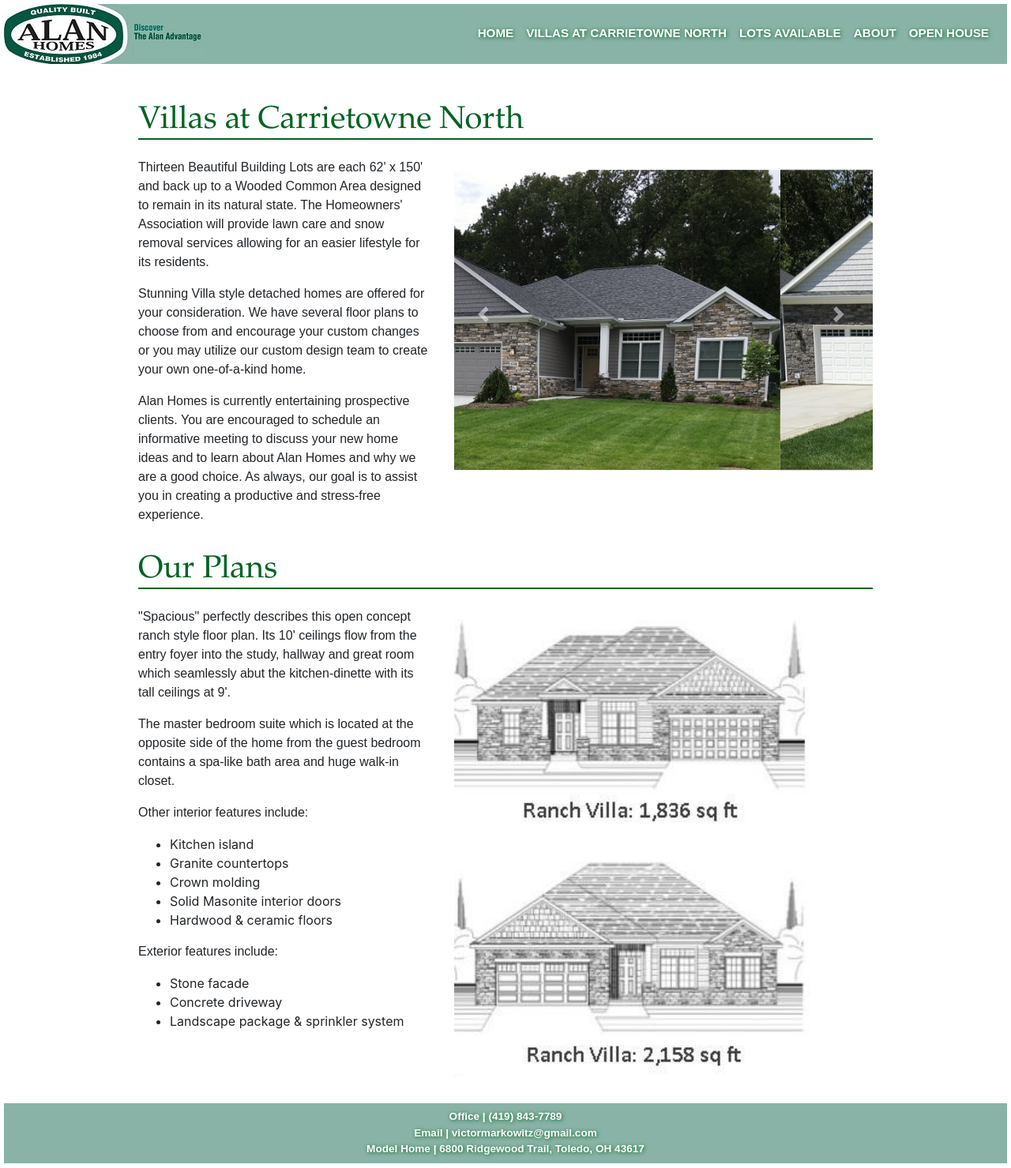
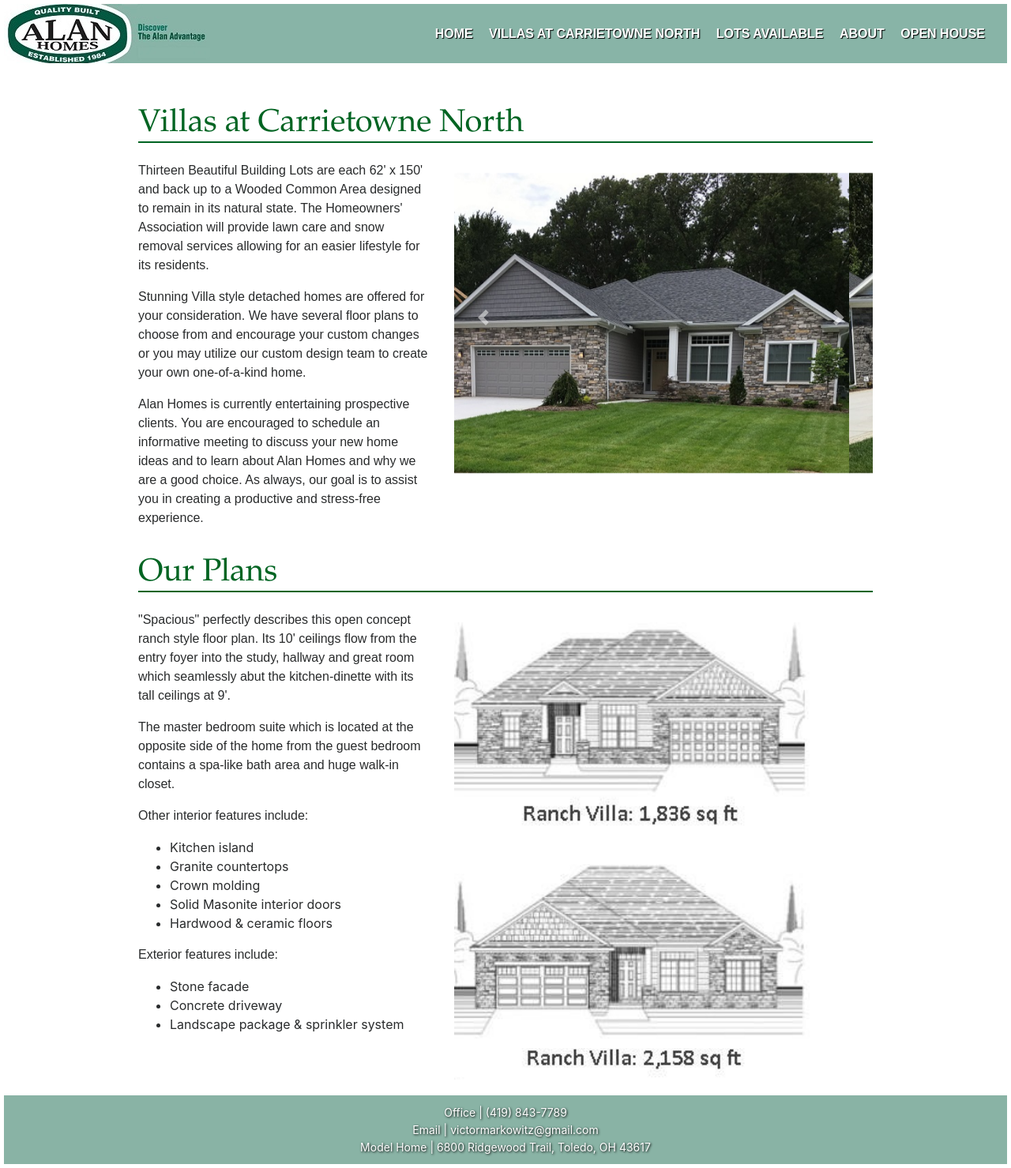
Before and after one commit to evanslaton/alanhomes, a plain HTML site: page pages/villasatcarrietownenorth.html in a window 1280 px wide. Shown: the whole page at 79% size. Drawn offline with nearby package versions, Linux system fonts and the light colour scheme.

Commit message:
Fixed navbar dropdown toggle issue and altered some content per owners request

```diff
--- a/css/styles.css
+++ b/css/styles.css
@@ -1,48 +1,139 @@
 /*Styles applying to all pages*/
 body {
-	padding: 0 0 100px 0;
+	padding: 0;
 	margin: 0;
 	background-color: white;
 	height: 100%;
 	position: relative;
 }
 
-nav {
-	height: 81px;
-	background: #89b3a6 !important;
-	background: url(../images/navbar_logo.jpg) !important;
-	border-top: 5px solid white;
-	border-right: 5px solid white;
-	padding: 0;
+.hidden {
+	display: none;
 }
 
-button {
-	position: absolute;
-	right: 2%;
-	top: 17px;
+
+/*============ Navbar ============*/
+nav {
+  min-height: 85px;
+  border: 5px solid white;
+  background-color: #89B3A5;
+  background: url(../images/navbar_logo.jpg);
+  background-repeat: no-repeat;
+  font-family: Arial, Helvetica, sans-serif;
+  position: relative;
 }
 
-div#navbarNav {
-	height: 100%;
+nav ul.desktop {
+  list-style-type: none;
+  text-align: right;
+  margin-top: 26px;
+  margin-right: 20px
 }
 
-ul.navbar-nav {
-	position: absolute;
-	top: 3px;
-	right: 0;
-	background-color: #89b3a6;
-	padding: 15px;
-	z-index: 1;
+nav ul.desktop li {
+  display: inline;
+  margin: 0 8px;
 }
 
-.navbar-nav a {
-	text-align: center;
-	color: white !important;
-	font-family:  Arial, Helvetica, sans-serif;
-	font-size: .95em;
-	font-weight: 600;
-	text-transform: uppercase;
-    text-shadow: 1px 1px 5px #006422;
+nav ul.mobile {
+  list-style-type: none;
+  text-align: left;
+  margin-top: 35px;
+}
+
+nav ul.mobile li {
+  margin-top: 10px;
+}
+
+nav ul li a {
+  color: white;
+  font-size: 16px;
+  text-transform: uppercase;
+  font-weight: bold;
+  text-shadow: 1px 1px 1px black;
+}
+
+nav ul li a:hover {
+  color: white;
+  text-decoration: none;
+  text-shadow: 2px 2px 3px black;
+}
+
+.hamburger-button {
+  border: 1px solid white;
+  border-radius: 5px;
+  display: none;
+  float: right;
+  margin-top: 18px;
+  margin-right: 20px;
+}
+
+.hamburger-button:hover {
+  cursor: pointer;
+}
+
+#nav-link-mobile {
+  display: none;
+}
+
+.nav-link-mobile {
+  position: absolute;
+  background-color: #89B3A5;
+  width: 100%;
+  top: 75px;
+  z-index: 1;
+}
+
+.nav-link-mobile li {
+  list-style-type: none;
+  margin-top: 10px;
+}
+
+@media (max-width: 1040px) {
+  nav ul li a {
+    font-size: 14px;
+  }
+}
+
+@media (max-width: 945px) {
+  ul.desktop {
+    display: none;
+  }
+
+  .hamburger-button {
+    display: block;
+  }
+}
+
+@media (max-width: 360px) {
+  nav {
+    background: url(../images/navbar_logo2.png);
+  }
+}
+
+
+/*============ Footer ============*/
+footer {
+  background-color: #89B3A5;
+  border: 5px solid white;
+  color: white;
+  text-shadow: 1px 1px 3px black;
+  padding: 10px;
+}
+
+footer p {
+  margin: 1px;
+  font-size: 14px;
+}
+
+footer a {
+  text-decoration: none;
+  color: white;
+}
+
+footer a:hover {
+  text-decoration: none;
+  color: white;
 }
 
 div.container {
@@ -73,38 +164,13 @@ div.container p {
 	padding: 0;
 }
 
-img {
+.container img {
 	width: 100%;
 	height: auto;
 	margin: 15px 0;
 	padding-top: 15px;
 }
 
-div.footer {
-	margin: 0;
-	padding: 7px 0 7px 0;
-	width: 100%;
-	background-color: #89B3A6;
-	border: 5px solid white;
-	text-align: center;
-	position: absolute;
-    bottom: 0;
-}
-
-div.footer p {
-	padding: 0;
-	margin: 0;
-	color: white;
-	font-family:  Arial, sans-serif;
-	font-size: .85em;
-	font-weight: 600;
-	text-shadow: 1px 1px 5px #006422;
-}
-
-div.footer a {
-	text-decoration: none;
-	color: white;
-}
 
 /*Styles applying to Home*/
 h2.smaller {
@@ -172,7 +238,7 @@ figcaption p {
 /*Styles applying to Model Home*/
 div.contact-info-div {
 	width: 90%;
-	margin: 0 auto;
+	margin: 0 auto 30px;
 }
 
 h3 {
@@ -183,7 +249,16 @@ h3 {
 	text-decoration: underline;
 }
 
+.contact-phone-heading {
+	margin-top: 5px;
+}
+
 a {
+	color: black;
+	text-decoration: none;
+}
+
+p.contact-info a:hover {
 	color: black;
 	text-decoration: none;
 }
@@ -211,7 +286,7 @@ iframe {
 div.winter-incentive {
 	margin-top: 20px;
 	background-color: #c9d7e8;
-	padding: 8px 16px;
+	padding: 8px 20px;
 }
 
 div.winter-incentive h2 {
--- /dev/null
+++ b/js/scripts.js
@@ -0,0 +1,14 @@
+$(document).ready(function () {
+
+
+	$('#hamburger-button').on('click', function() {
+		$('#nav-link-mobile').slideToggle();
+	});
+
+
+
+
+
+
+
+});
--- a/villasatcarrietownenorth.html
+++ b/pages/villasatcarrietownenorth.html
@@ -1,37 +1,76 @@
 <!DOCTYPE html>
 <html>
 <head>
-	<link rel="stylesheet" href="https://maxcdn.bootstrapcdn.com/bootstrap/4.0.0-beta/css/bootstrap.min.css" integrity="sha384-/Y6pD6FV/Vv2HJnA6t+vslU6fwYXjCFtcEpHbNJ0lyAFsXTsjBbfaDjzALeQsN6M" crossorigin="anonymous">
-	<link rel="stylesheet" href="css/styles.css">
 	<link rel="icon" href="images/favicon-16x16.png">
 	<title>Alan Homes | Custom and New Home Builder</title>
+
 	<meta name="description" content="Alan Homes is dedicated to personal attention and strives to create a positive and stress free home building experience. Your referral is our ultimate goal.">
 	<meta name="keywords" content="new homes for sale, home builders, custom homes, custom builder, villas, building, contractor, builder, sylvania real estate, sylvania new homes, sylvania home builders, sylvania custom homes, sylvania luxury homes, construction management, toledo home builders, I want to buy a new home, I need to buy a new home, lots, building lots, new home sites">
 	<meta name="viewport" content="width=device-width, initial-scale=1">
 	<meta name="format-detection" content="telephone=no">
+
+
+	<!-- Bootstrap -->
+	<link rel="stylesheet" href="https://maxcdn.bootstrapcdn.com/bootstrap/4.0.0-beta.3/css/bootstrap.min.css" integrity="sha384-Zug+QiDoJOrZ5t4lssLdxGhVrurbmBWopoEl+M6BdEfwnCJZtKxi1KgxUyJq13dy" crossorigin="anonymous">
+	<script src="https://code.jquery.com/jquery-3.2.1.slim.min.js" integrity="sha384-KJ3o2DKtIkvYIK3UENzmM7KCkRr/rE9/Qpg6aAZGJwFDMVNA/GpGFF93hXpG5KkN" crossorigin="anonymous"></script>
+	<script src="https://cdnjs.cloudflare.com/ajax/libs/popper.js/1.12.9/umd/popper.min.js" integrity="sha384-ApNbgh9B+Y1QKtv3Rn7W3mgPxhU9K/ScQsAP7hUibX39j7fakFPskvXusvfa0b4Q" crossorigin="anonymous"></script>
+	<script src="https://maxcdn.bootstrapcdn.com/bootstrap/4.0.0-beta.3/js/bootstrap.min.js" integrity="sha384-a5N7Y/aK3qNeh15eJKGWxsqtnX/wWdSZSKp+81YjTmS15nvnvxKHuzaWwXHDli+4" crossorigin="anonymous"></script>
+
+
+	<!-- jQuery -->
+	<script src="https://ajax.googleapis.com/ajax/libs/jquery/3.2.1/jquery.min.js"></script>
+
+
+	<!-- Custom CSS -->
+	<link rel="stylesheet" href="../css/styles.css">
+
+
+	<!-- Custom JS -->
+	<script src="../js/scripts.js"></script>
+
 </head>
 <body>
 
-<nav class="navbar navbar-expand-lg navbar-light">
-  <button class="navbar-toggler" type="button" data-toggle="collapse" data-target="#navbarNav" aria-controls="navbarNav" aria-expanded="false" aria-label="Toggle navigation">
-    <span class="navbar-toggler-icon"></span>
-  </button>
-  <div class="collapse navbar-collapse" id="navbarNav">
-    <ul class="navbar-nav">
-      <li class="nav-item active">
-        <a class="nav-link" href="index.html">Home<span class="sr-only">(current)</span></a>
+<nav>
+	<a href="index.html">
+		<h1 class="hidden">Alan Homes, Inc</h1>
+	</a>
+	<ul class="desktop">
+		<li>
+			<a href="../index.html">home</a>
 		</li>
-      <li class="nav-item">
-        <a class="nav-link" href="villasatcarrietownenorth.html">Villas at Carrietowne North</a>
+		<li>
+			<a href="villasatcarrietownenorth.html">Villas at CarrieTowne North</a>
 		</li>
-      <li class="nav-item">
-        <a class="nav-link" href="lotsavailable.html">Lots Available</a>
+		<li>
+			<a href="lotsavailable.html">Lots Available</a>
 		</li>
-      <li class="nav-item">
-        <a class="nav-link" href="about.html">About</a>
+		<li>
+			<a href="about.html">About</a>
 		</li>
-      <li class="nav-item">
-        <a class="nav-link" href="openhouse.html">Open House</a>
+		<li>
+			<a href="openhouse.html">Open House</a>
+		</li>
+	</ul>
+
+	<img id="hamburger-button" class="hamburger-button" src="../images/hamburger.png" alt="hamburger menu button" />
+
+	<div id="nav-link-mobile" class="nav-link-mobile">
+		<ul>
+			<li>
+				<a href="../index.html">home</a>
+			</li>
+			<li>
+				<a href="villasatcarrietownenorth.html">Villas at CarrieTowne North</a>
+			</li>
+			<li>
+				<a href="lotsavailable.html">Lots Available</a>
+			</li>
+			<li>
+				<a href="about.html">About</a>
+			</li>
+			<li>
+				<a href="openhouse.html">Open House</a>
 			</li>
 		</ul>
 	</div>
@@ -52,13 +91,13 @@
 			<div id="carouselExampleControls" class="carousel slide" data-ride="carousel">
 				<div class="carousel-inner">
 			    	<div class="carousel-item active">
-			      	<img class="d-block w-100" src="images/carrietowne-model.jpg" alt="First slide">
+			      	<img class="d-block w-100" src="../images/carrietowne-model.jpg" alt="First slide">
 			    	</div>
 			    	<div class="carousel-item">
-			      	<img class="d-block w-100" src="images/carrietowne-villas1.jpg" alt="Second slide">
+			      	<img class="d-block w-100" src="../images/carrietowne-villas1.jpg" alt="Second slide">
 			    </div>
 			    <div class="carousel-item">
-			      	<img class="d-block w-100" src="images/carrietowne-villas2.jpg" alt="Third slide">
+			      	<img class="d-block w-100" src="../images/carrietowne-villas2.jpg" alt="Third slide">
 			    </div>
 			</div>
 			  	<a class="carousel-control-prev" href="#carouselExampleControls" role="button" data-slide="prev">
@@ -100,21 +139,17 @@
 		</div>
 
 		<div class="col-lg-6 col-md-12 col-sm-12 home-img">
-			<img src="images/ranch-villa.jpg" alt="Alan Homes villas" />
+			<img src="../images/ranch-villa.jpg" alt="Alan Homes villas" />
 		</div>
 	</div>
 
 </div>
 
-<div class="footer">
+<footer class="text-center">
 	<p>Office | <a href="tel:419-843-7789">(419) 843-7789</a></p>
 	<p>Email | <a href="mailto:victormarkowitz@gmail.com">victormarkowitz@gmail.com</a></p>
 	<p>Model Home | 6800 Ridgewood Trail, Toledo, OH 43617</p>
-</div>
-
-<script src="https://code.jquery.com/jquery-3.2.1.slim.min.js" integrity="sha384-KJ3o2DKtIkvYIK3UENzmM7KCkRr/rE9/Qpg6aAZGJwFDMVNA/GpGFF93hXpG5KkN" crossorigin="anonymous"></script>
-<script src="https://cdnjs.cloudflare.com/ajax/libs/popper.js/1.11.0/umd/popper.min.js" integrity="sha384-b/U6ypiBEHpOf/4+1nzFpr53nxSS+GLCkfwBdFNTxtclqqenISfwAzpKaMNFNmj4" crossorigin="anonymous"></script>
-<script src="https://maxcdn.bootstrapcdn.com/bootstrap/4.0.0-beta/js/bootstrap.min.js" integrity="sha384-h0AbiXch4ZDo7tp9hKZ4TsHbi047NrKGLO3SEJAg45jXxnGIfYzk4Si90RDIqNm1" crossorigin="anonymous"></script>
+</footer>
 
 </body>
 </html>
```
Also changed, not shown: index.html (+61 -26 lines), pages/about.html (renamed from about.html, +60 -25 lines), pages/lotsavailable.html (renamed from lotsavailable.html, +61 -26 lines), pages/openhouse.html (renamed from openhouse.html, +61 -26 lines), images/hamburger.png (added), images/navbar_logo2.png (added). Lines whose indentation alone changed are shown as unchanged.
